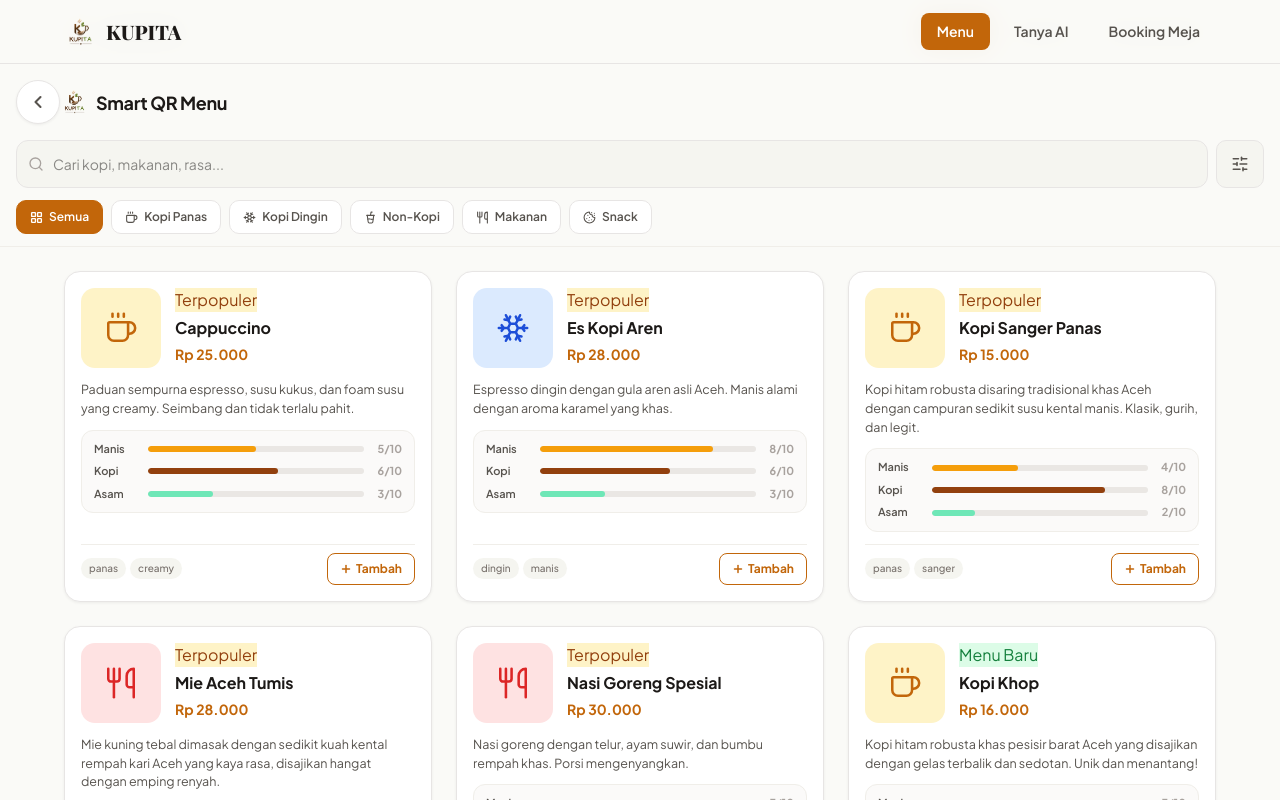
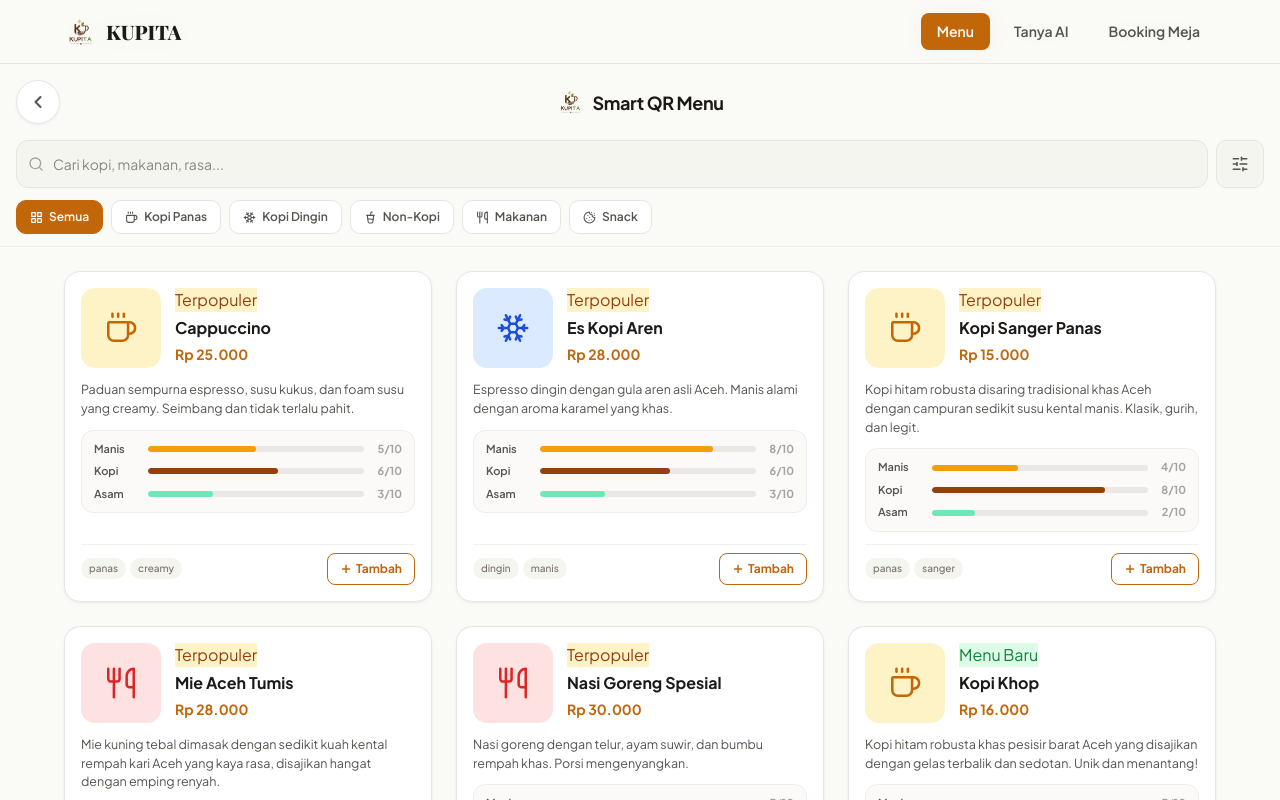
Before and after one commit to nightcoders-studio/ach-5, a Next.js app: page /menu in a window 1280 px wide. Shown: the top 800 px of the page. Built offline with nearby package versions, Linux system fonts and the light colour scheme; a web font is replaced by a local one.

Commit message:
fix: change justify_content to camelCase justifyContent for production build

```diff
--- a/src/app/menu/page.tsx
+++ b/src/app/menu/page.tsx
@@ -333,7 +333,7 @@ export default function MenuPage() {
       }}>
         <div style={{ margin: '0 auto', width: '100%', maxWidth: '100%', overflow: 'hidden' }}>
           {/* Top title and back button */}
-          <div style={{ display: 'flex', alignItems: 'center', justify_content: 'space-between', marginBottom: 16, padding: '0 16px' }}>
+          <div style={{ display: 'flex', alignItems: 'center', justifyContent: 'space-between', marginBottom: 16, padding: '0 16px' }}>
             <Link href="/" style={{
               width: 44,
               height: 44,
@@ -1243,7 +1243,7 @@ export default function MenuPage() {
               </div>
               <div style={{ display: 'flex', flexDirection: 'column', gap: '6px', maxHeight: '120px', overflowY: 'auto', paddingRight: '4px' }} className="hide-scrollbar">
                 {orderSuccessDetails.items.map((item, idx) => (
-                  <div key={idx} style={{ display: 'flex', justifyContent: 'space-between', fontSize: '13px' }}>
+                  <div key={idx} style={{ display: 'flex', justify_content: 'space-between', fontSize: '13px' }}>
                     <span style={{ color: 'var(--color-text-secondary)' }}>
                       <strong>{item.qty}x</strong> {item.nama}
                     </span>
@@ -1253,7 +1253,7 @@ export default function MenuPage() {
                   </div>
                 ))}
               </div>
-              <div style={{ borderTop: '1px dashed var(--color-border)', marginTop: '12px', paddingTop: '10px', display: 'flex', justifyContent: 'space-between', alignItems: 'center' }}>
+              <div style={{ borderTop: '1px dashed var(--color-border)', marginTop: '12px', paddingTop: '10px', display: 'flex', justify_content: 'space-between', alignItems: 'center' }}>
                 <span style={{ fontSize: '12px', fontWeight: 600, color: 'var(--color-text-secondary)' }}>Total Pembayaran:</span>
                 <span style={{ fontSize: '15px', fontWeight: 800, color: 'var(--color-primary)' }}>{formatRupiah(orderSuccessDetails.total)}</span>
               </div>
```
